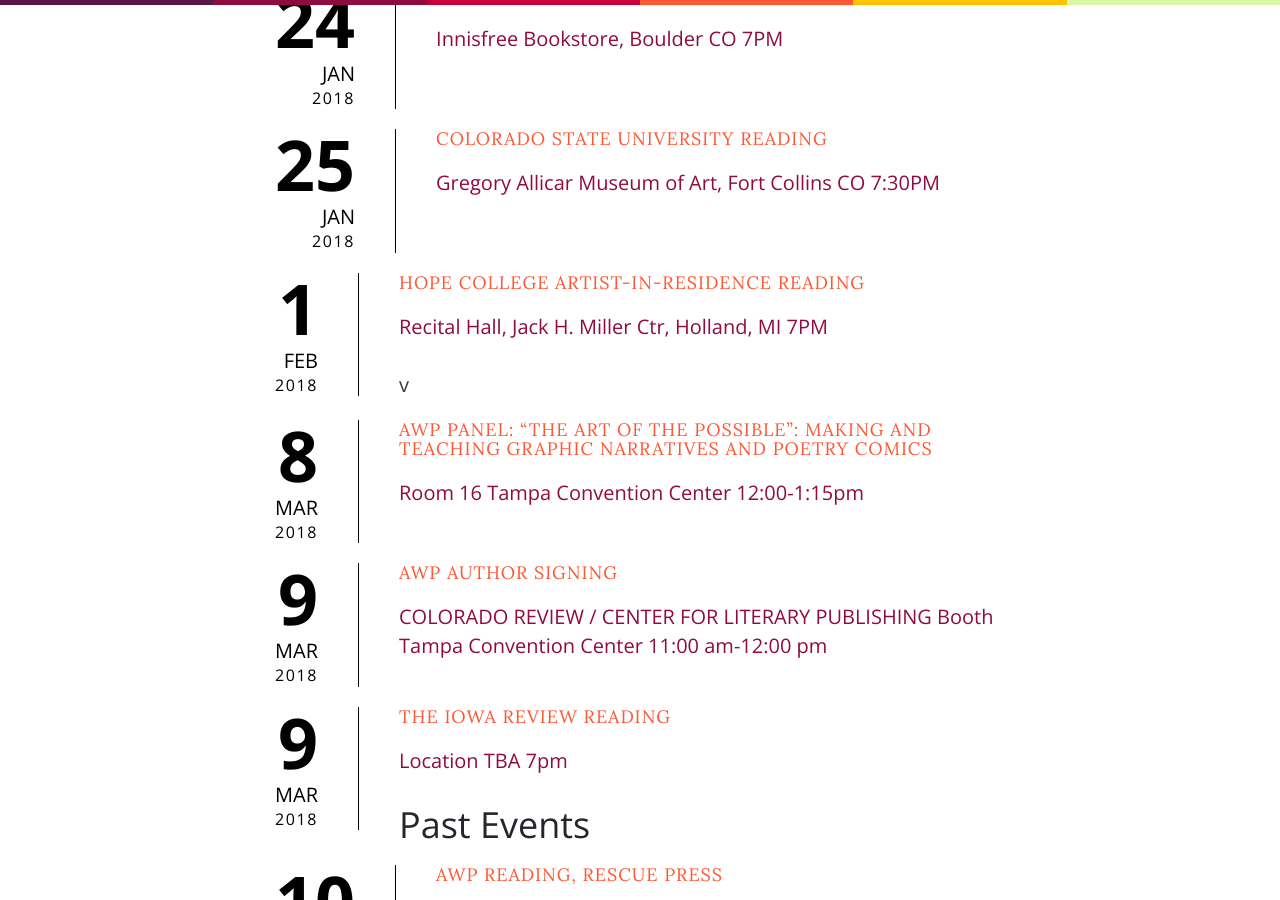
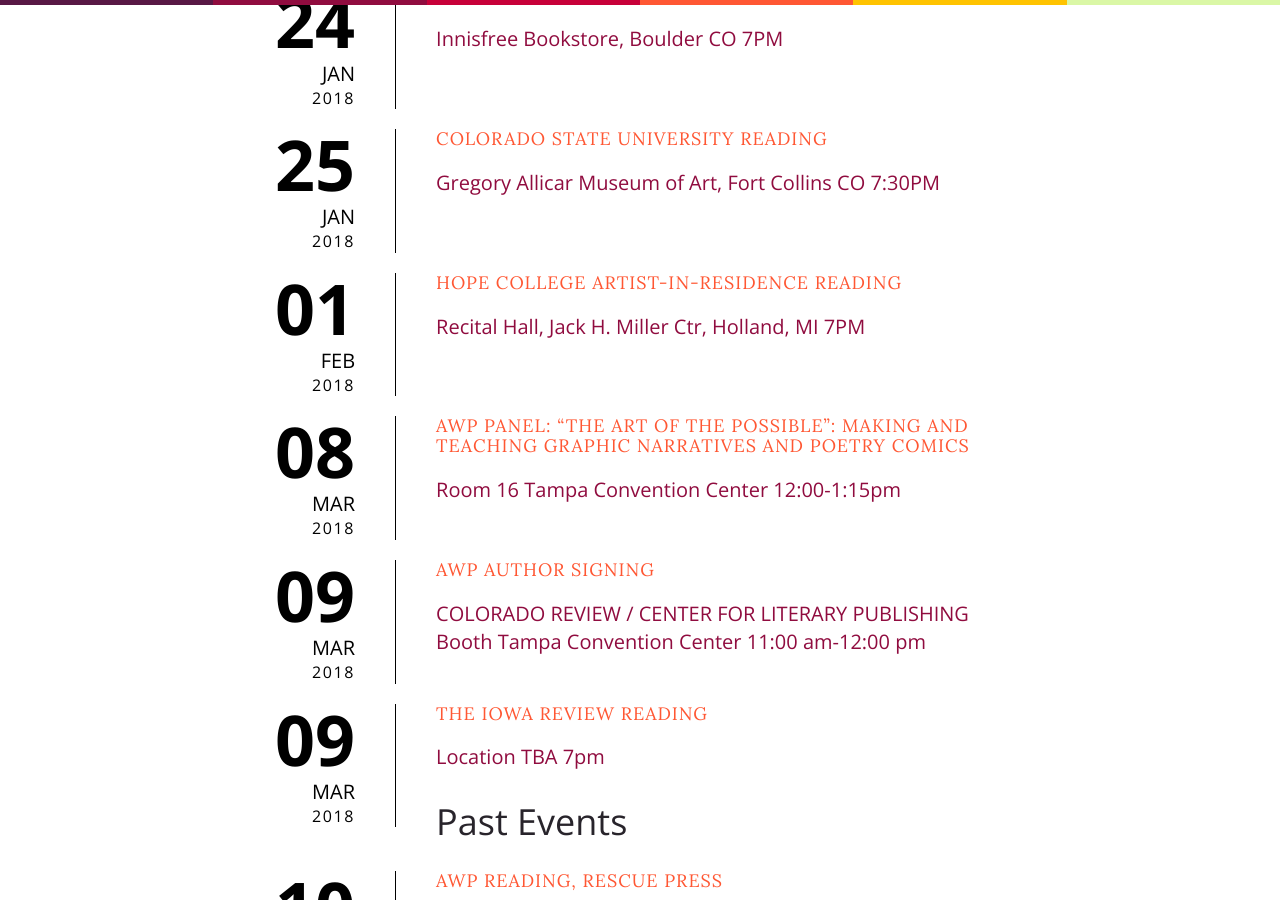
Before and after one commit to laurenhaldeman/laurenhaldeman.github.io, a Jekyll site: the page built from readings.html, in a window 1280 px wide and 900 px high, scrolled down 535 px. Built offline with Jekyll 4.4.1, drawn with Linux system fonts in a browser that asks for light colours; nearby versions of some CDN libraries; some web fonts are replaced; comment, search, counter and statistics services are not loaded.

Commit message:
events updated

```diff
--- a/readings.html
+++ b/readings.html
@@ -18,30 +18,33 @@
       </li>
 
   <li class="event ">
-    <div class="event-date"><div class="start-date"><div class="event-day">1</div><div class="event-month">Feb</div><div class="event-year">2018</div></div></div>
+    <div class="event-date"><div class="start-date"><div class="event-day">01</div><div class="event-month">Feb</div><div class="event-year">2018</div></div></div>
     <div class="event-info single-day"><div class="event-title"><h3>Hope College Artist-in-Residence Reading</h3></div><span class="event-location">Recital Hall, Jack H. Miller Ctr, Holland, MI 7PM</span></div>
-  </li>v
+  </li>
+
       <li class="event ">
-        <div class="event-date"><div class="start-date"><div class="event-day">8</div><div class="event-month">Mar</div><div class="event-year">2018</div></div></div>
+        <div class="event-date"><div class="start-date"><div class="event-day">08</div><div class="event-month">Mar</div><div class="event-year">2018</div></div></div>
         <div class="event-info single-day"><div class="event-title"><h3>
 AWP Panel: “The Art of the Possible”: Making and Teaching Graphic Narratives and Poetry Comics</h3></div><span class="event-location">Room 16 Tampa Convention Center
 12:00-1:15pm</span></div>
         </li>
+
         <li class="event ">
-          <div class="event-date"><div class="start-date"><div class="event-day">9</div><div class="event-month">Mar</div><div class="event-year">2018</div></div></div>
+          <div class="event-date"><div class="start-date"><div class="event-day">09</div><div class="event-month">Mar</div><div class="event-year">2018</div></div></div>
           <div class="event-info single-day"><div class="event-title"><h3>
         AWP Author Signing</h3></div><span class="event-location">COLORADO REVIEW / CENTER FOR LITERARY PUBLISHING Booth
 Tampa Convention Center
 11:00 am-12:00 pm</span></div>
 </li>
 <li class="event ">
-  <div class="event-date"><div class="start-date"><div class="event-day">9</div><div class="event-month">Mar</div><div class="event-year">2018</div></div></div>
+  <div class="event-date"><div class="start-date"><div class="event-day">09</div><div class="event-month">Mar</div><div class="event-year">2018</div></div></div>
   <div class="event-info single-day"><div class="event-title"><h3>
 The Iowa Review Reading</h3></div><span class="event-location">Location TBA
 7pm</span></div>
   </li>
-
+<p>
     <h1>Past Events</h1>
+    <p>
 <li class="event ">
   <div class="event-date"><div class="start-date"><div class="event-day">10</div><div class="event-month">Feb</div><div class="event-year">2017</div></div></div>
   <div class="event-info single-day"><div class="event-title"><h3>AWP Reading, Rescue Press</h3></div><span class="event-location">The Black Squirrel, Washington DC, NW </span></div>
```
